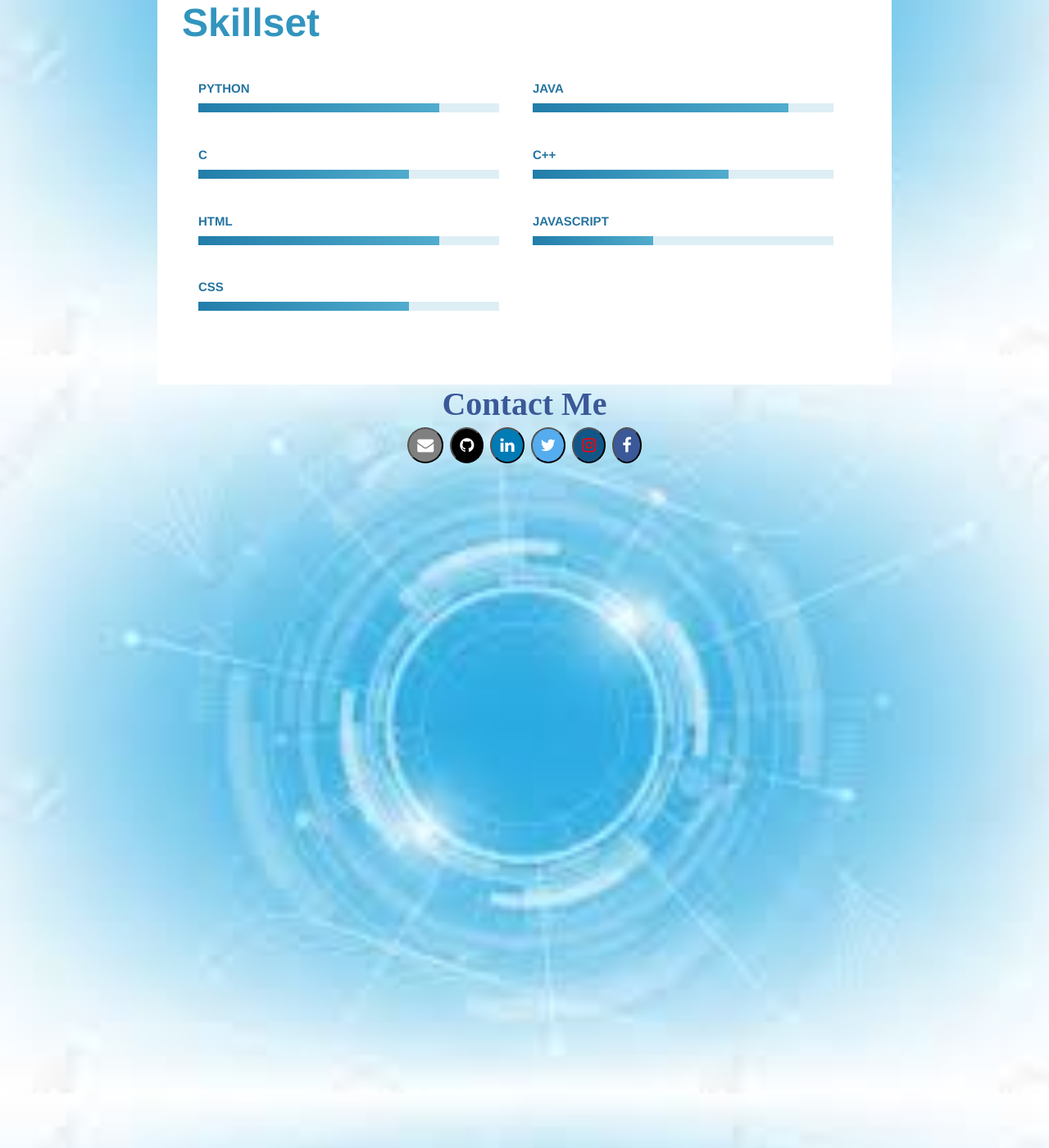
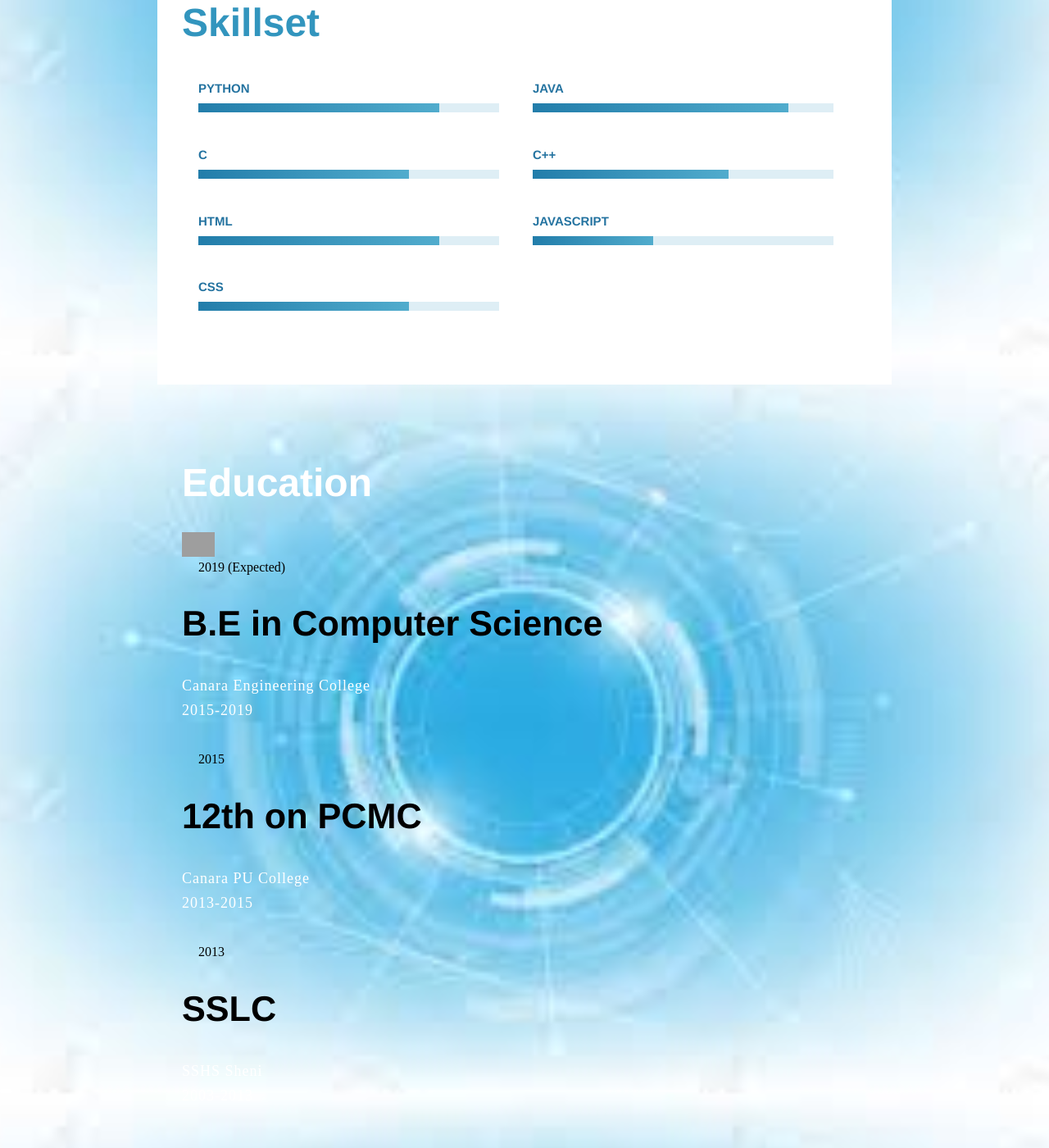
Before and after one commit to sandeepnayaks/sandeepnayaks.github.io, a Jekyll site: the page built from about/index.html, in a window 1280 px wide and 1400 px high, scrolled down 467 px. Shown: the whole window at 82% size. Built offline with Jekyll 4.4.1, drawn with Linux system fonts in a browser that asks for light colours; grey boxes are pictures that could not be loaded.

Commit message:
Update index.html

```diff
--- a/about/index.html
+++ b/about/index.html
@@ -59,9 +59,34 @@
             </div>
           </div>
 
-
         </div>
       </div>
     </div>
   </div>
+			<div class="section blue-bg">
+    <div class="section-content wow fadeInUp">
+      <div class="title">
+        <h1>Education</h1>
+        <img src="../images/education-icon.png" width="40px" alt="grad icon">
+      </div>
+      <div class="content">
+        <div class="small">2019 (Expected)</div>
+        <h2>B.E in Computer Science</h2>
+        <p>Canara Engineering College</p>
+	      <p>2015-2019</p>
+        <br>
+        <br>
+        <div class="small">2015</div>
+        <h2>12th on PCMC</h2>
+        <p>Canara PU College</p>
+	      <p>2013-2015</p>
+        <br>
+        <br>
+        <div class="small">2013</div>
+        <h2>SSLC</h2>
+        <p>SSHS Sheni</p>
+	      <p>2003-2013</p>
+      </div>
+    </div>
+  </div>
 		</div>
```
